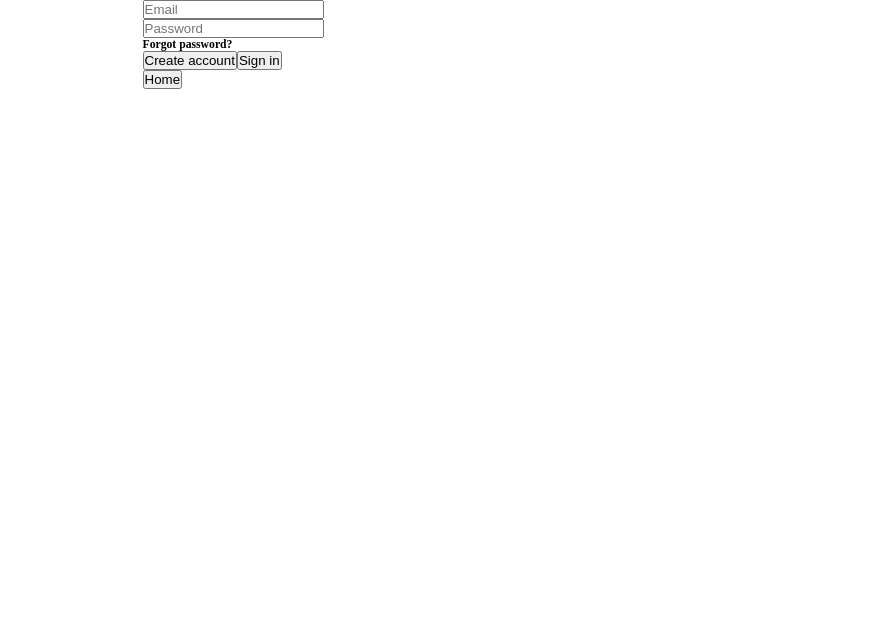
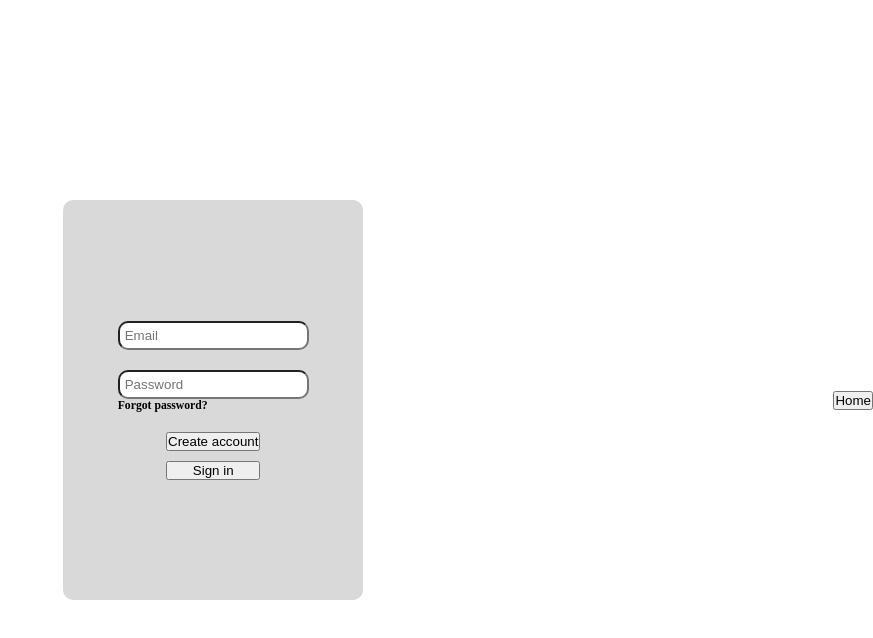
Before and after one commit to dylanR96/my-expenses, a React (Vite) app: page / in a window 1280 px wide. Shown: the top 638 px of the page, without its empty margins (407-1280 px from the left). Built offline with nearby package versions, Linux system fonts and the light colour scheme.

Commit message:
Basic styling for sign-up form

```diff
--- a/src/pages/Login.jsx
+++ b/src/pages/Login.jsx
@@ -12,10 +12,22 @@ const Login = () => {
         <div className="login-container">
           {view === "login" && (
             <form className="form">
-              <input type="email" name="email" placeholder="Email" />
-              <input type="password" name="password" placeholder="Password" />
-              <h3>Forgot password?</h3>
+              <input
+                type="email"
+                name="email"
+                placeholder="Email"
+                className="input-fields"
+              />
               <div>
+                <input
+                  type="password"
+                  name="password"
+                  placeholder="Password"
+                  className="input-fields"
+                />
+                <h3>Forgot password?</h3>
+              </div>
+              <div className="form-btns">
                 <button onClick={() => setView("signUp")}>
                   Create account
                 </button>
@@ -25,12 +37,23 @@ const Login = () => {
           )}
           {view === "signUp" && (
             <form className="form">
-              <input type="email" name="email" placeholder="Email" />
-              <input type="password" name="password" placeholder="Password" />
+              <input
+                type="email"
+                name="email"
+                placeholder="Email"
+                className="input-fields"
+              />
+              <input
+                type="password"
+                name="password"
+                placeholder="Password"
+                className="input-fields"
+              />
               <input
                 type="password"
                 name="password"
                 placeholder="Repeat password"
+                className="input-fields"
               />
               <h3>Forgot password?</h3>
               <div>
@@ -42,9 +65,9 @@ const Login = () => {
               </div>
             </form>
           )}
-          <button onClick={() => navigate("/home")}>Home</button>
         </div>
       </div>
+      <button onClick={() => navigate("/home")}>Home</button>
     </>
   );
 };
--- a/src/pages/login.css
+++ b/src/pages/login.css
@@ -1,5 +1,6 @@
 .main {
   max-width: 1280px;
+  height: 100svh;
   margin: auto;
   display: flex;
   align-items: center;
@@ -7,9 +8,31 @@
 }
 
 .login-container {
+  display: flex;
+  flex-direction: column;
+  justify-content: center;
+  align-items: center;
+  background-color: #d9d9d9;
+  height: 40rem;
+  width: 30rem;
+  border-radius: 10px;
 }
 
 .form {
   display: flex;
+  align-items: center;
   flex-direction: column;
+  gap: 2rem;
+  width: 20rem;
 }
+
+.input-fields {
+  padding: 0.5rem;
+  border-radius: 10px;
+}
+
+.form-btns {
+  display: flex;
+  flex-direction: column;
+  gap: 1rem;
+}
```
